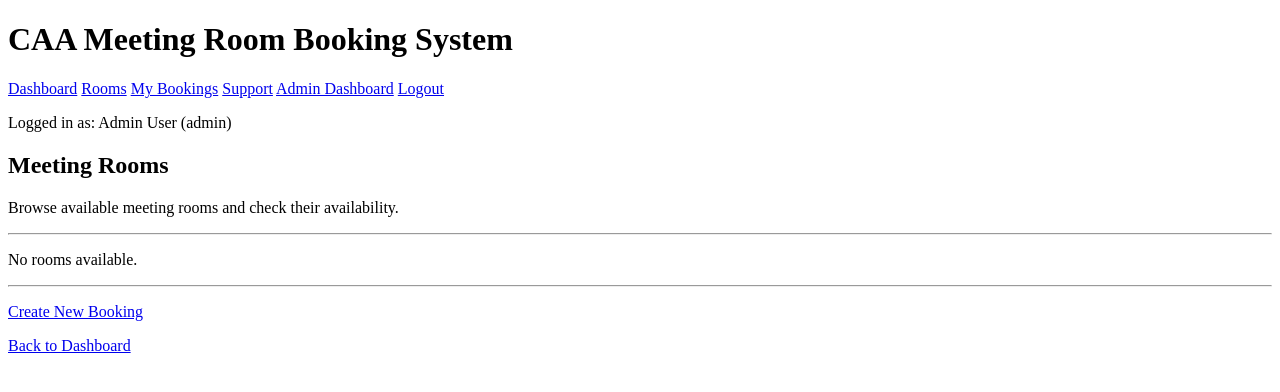
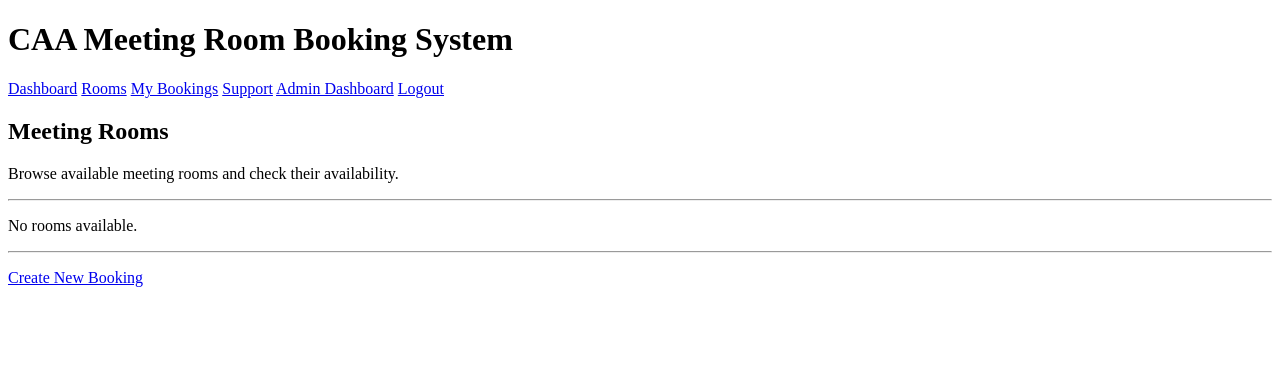
Before and after one commit to Karelak/meeting-room-manager, a Flask app: page /rooms in a window 1280 px wide. Shown: the top 392 px of the page. Run offline with Flask 3, Linux system fonts and the light colour scheme; the visitor is signed in with stand-in values (Sample User, id 1); data comes from the database, SQL or seed files in the repository; data that the repository does not hold is empty; parts of the project's set-up code (start-up, migrations or seed data) failed here and were passed over.

Commit message:
Refactor: Remove Notification references and update dashboard rendering; remove redundant dashboard links from templates; update package dependencies

```diff
--- a/main.py
+++ b/main.py
@@ -1,5 +1,5 @@
 from flask import Flask, render_template, request, redirect, url_for, session, flash
-from models import db, Employee, Room, Booking, Notification, Admin, SupportTicket
+from models import db, Employee, Room, Booking, Admin, SupportTicket
 
 app = Flask(__name__)
 app.config["SECRET_KEY"] = "dev-secret-key-change-in-production"
@@ -16,7 +16,7 @@
 
 def get_current_user():
     if is_logged_in():
-        return Employee.query.get(session["employeeid"])
+        return db.session.get(Employee, session["employeeid"])
     return None
 
 
@@ -59,13 +59,8 @@
 
     user = get_current_user()
     bookings = Booking.query.filter_by(employeeid=user.employeeid).all()
-    notifications = Notification.query.filter_by(
-        employeeid=user.employeeid, is_read=0
-    ).all()
 
-    return render_template(
-        "dashboard/main.html", user=user, bookings=bookings, notifications=notifications
-    )
+    return render_template("dashboard/main.html", user=user, bookings=bookings)
 
 
 @app.route("/admin/dashboard")
--- a/templates/base.html
+++ b/templates/base.html
@@ -17,7 +17,6 @@
         {% endif %}
         <a href="{{ url_for('logout') }}">Logout</a>
       </nav>
-      <p>Logged in as: {{ user.fname }} {{ user.lname }} ({{ user.role }})</p>
       {% endif %}
     </header>
 
--- a/templates/bookings/list.html
+++ b/templates/bookings/list.html
@@ -49,5 +49,4 @@
 <hr />
 
 <p><a href="{{ url_for('new_booking') }}">Create New Booking</a></p>
-<p><a href="{{ url_for('dashboard') }}">Back to Dashboard</a></p>
 {% endblock %}
--- a/templates/rooms/detail.html
+++ b/templates/rooms/detail.html
@@ -56,5 +56,4 @@
 
 <p><a href="{{ url_for('new_booking') }}">Book This Room</a></p>
 <p><a href="{{ url_for('rooms') }}">Back to Rooms List</a></p>
-<p><a href="{{ url_for('dashboard') }}">Back to Dashboard</a></p>
 {% endblock %}
--- a/templates/rooms/list.html
+++ b/templates/rooms/list.html
@@ -38,5 +38,4 @@
 <hr />
 
 <p><a href="{{ url_for('new_booking') }}">Create New Booking</a></p>
-<p><a href="{{ url_for('dashboard') }}">Back to Dashboard</a></p>
 {% endblock %}
--- a/templates/support/form.html
+++ b/templates/support/form.html
@@ -89,5 +89,4 @@
 
 <hr />
 
-<p><a href="{{ url_for('dashboard') }}">Back to Dashboard</a></p>
 {% endblock %}
```
Also changed, not shown: 1 other file.
